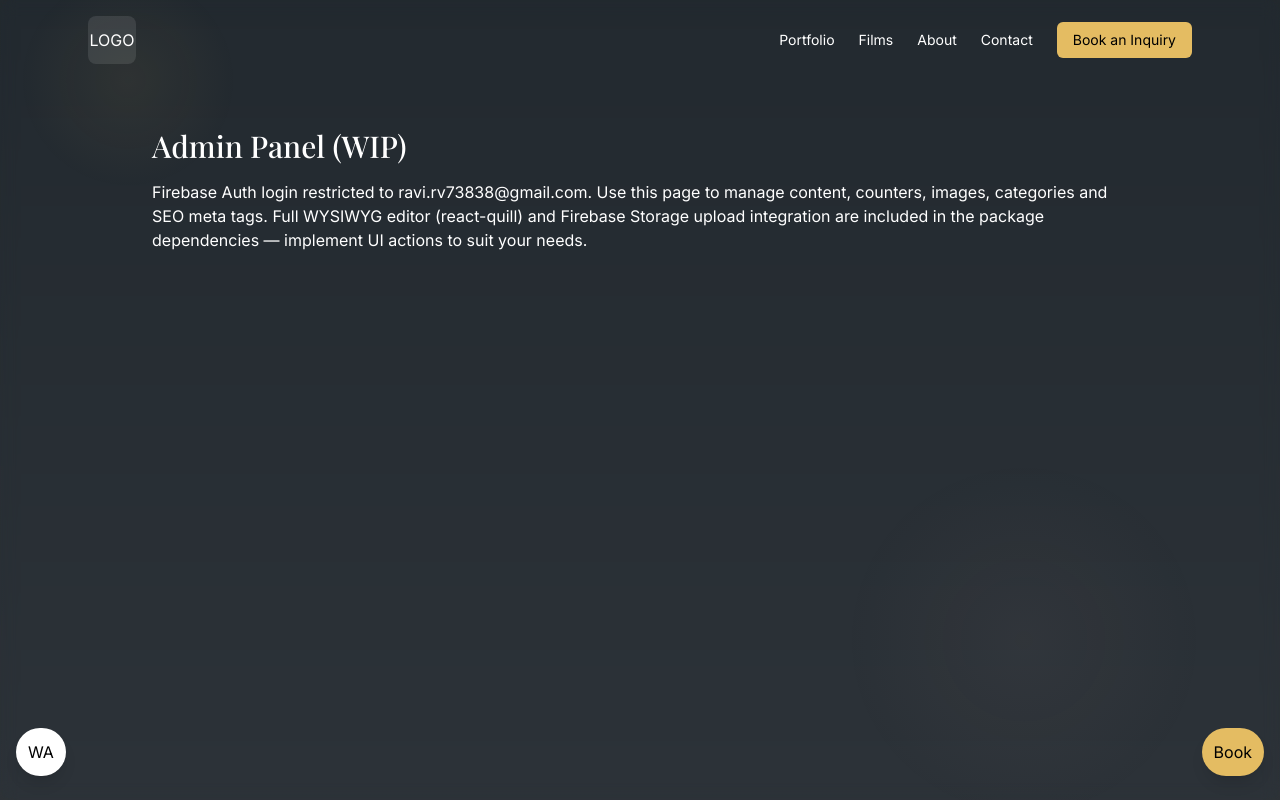
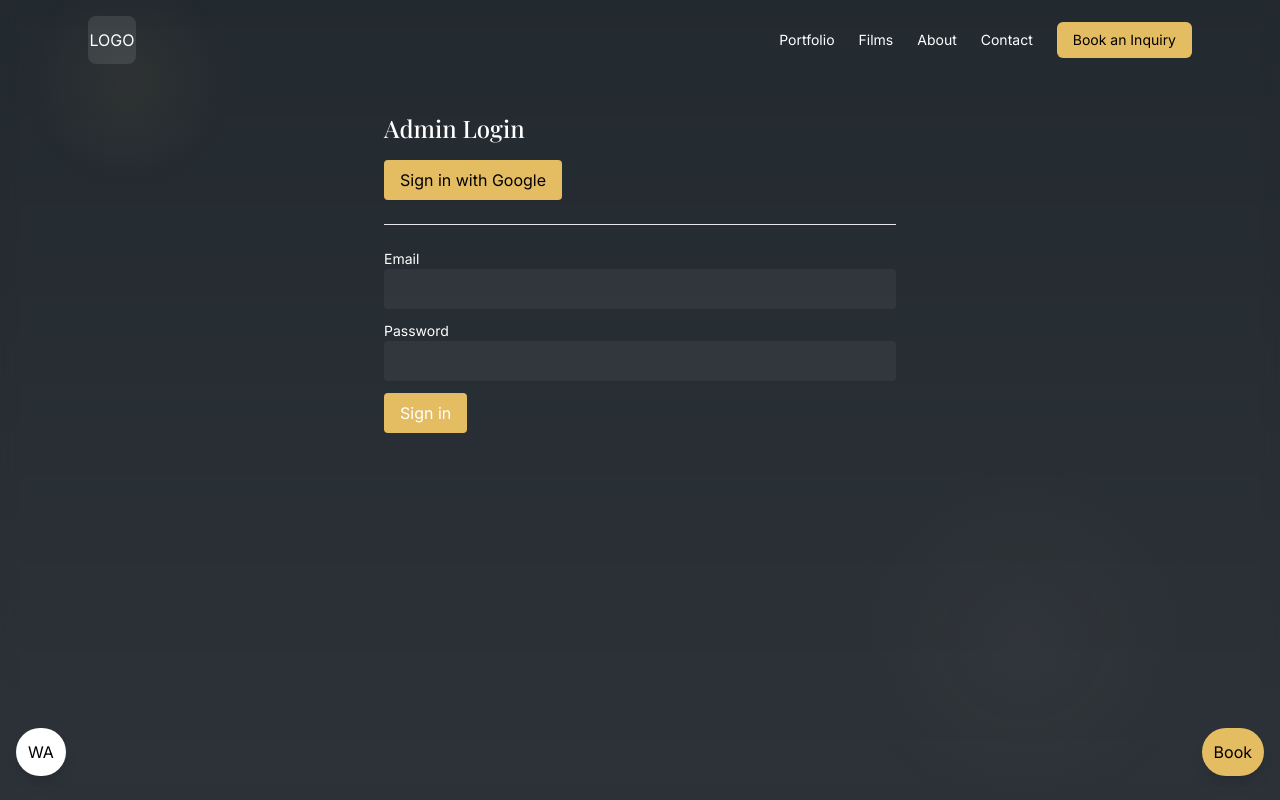
Before and after one commit to imravi49/website-3, a React (Vite) app: page /admin in a window 1280 px wide. Built offline with nearby package versions, Linux system fonts and the light colour scheme; no server answers.

Commit message:
Update AdminPanel.jsx

```diff
--- a/src/components/AdminPanel.jsx
+++ b/src/components/AdminPanel.jsx
@@ -1,10 +1,148 @@
-import React from 'react'
+// src/components/AdminPanel.jsx
+import React, { useEffect, useState } from "react";
+import { auth } from "../firebase"; // uses your src/firebase.js
+import {
+  signInWithPopup,
+  GoogleAuthProvider,
+  signInWithEmailAndPassword,
+  signOut,
+  onAuthStateChanged,
+} from "firebase/auth";
 
-export default function AdminPanel(){
+const ADMIN_EMAIL = "ravi.rv73838@gmail.com";
+
+export default function AdminPanel() {
+  const [user, setUser] = useState(null);
+  const [loading, setLoading] = useState(true);
+  const [emailLogin, setEmailLogin] = useState({ email: "", password: "" });
+  const provider = new GoogleAuthProvider();
+
+  useEffect(() => {
+    const unsub = onAuthStateChanged(auth, (u) => {
+      setUser(u);
+      setLoading(false);
+    });
+    return () => unsub();
+  }, []);
+
+  async function handleGoogle() {
+    try {
+      const res = await signInWithPopup(auth, provider);
+      if (res.user.email !== ADMIN_EMAIL) {
+        await signOut(auth);
+        alert("Access denied — not an admin email.");
+        return;
+      }
+      setUser(res.user);
+    } catch (e) {
+      console.error(e);
+      alert("Google sign-in failed.");
+    }
+  }
+
+  async function handleEmailSignIn(e) {
+    e.preventDefault();
+    try {
+      const res = await signInWithEmailAndPassword(
+        auth,
+        emailLogin.email,
+        emailLogin.password
+      );
+      if (res.user.email !== ADMIN_EMAIL) {
+        await signOut(auth);
+        alert("Access denied — not an admin email.");
+        return;
+      }
+      setUser(res.user);
+    } catch (err) {
+      console.error(err);
+      alert("Email sign-in failed: " + err.message);
+    }
+  }
+
+  async function handleSignOut() {
+    await signOut(auth);
+    setUser(null);
+  }
+
+  if (loading) return <div className="p-8">Checking auth...</div>;
+
+  if (!user) {
+    return (
+      <div className="max-w-xl mx-auto p-8">
+        <h2 className="text-2xl font-elegant mb-4">Admin Login</h2>
+
+        <div className="mb-6">
+          <button
+            onClick={handleGoogle}
+            className="px-4 py-2 rounded bg-gold text-black"
+          >
+            Sign in with Google
+          </button>
+        </div>
+
+        <div className="border-t pt-6">
+          <form onSubmit={handleEmailSignIn} className="space-y-3">
+            <div>
+              <label className="block text-sm">Email</label>
+              <input
+                required
+                type="email"
+                value={emailLogin.email}
+                onChange={(e) =>
+                  setEmailLogin({ ...emailLogin, email: e.target.value })
+                }
+                className="w-full p-2 rounded bg-white/5"
+              />
+            </div>
+
+            <div>
+              <label className="block text-sm">Password</label>
+              <input
+                required
+                type="password"
+                value={emailLogin.password}
+                onChange={(e) =>
+                  setEmailLogin({ ...emailLogin, password: e.target.value })
+                }
+                className="w-full p-2 rounded bg-white/5"
+              />
+            </div>
+
+            <div className="flex gap-3">
+              <button type="submit" className="px-4 py-2 rounded bg-gold">
+                Sign in
+              </button>
+            </div>
+          </form>
+        </div>
+      </div>
+    );
+  }
+
+  // Logged-in admin view
   return (
-    <section className="max-w-5xl mx-auto px-6 py-12">
-      <h2 className="text-3xl font-elegant mb-4">Admin Panel (WIP)</h2>
-      <p>Firebase Auth login restricted to ravi.rv73838@gmail.com. Use this page to manage content, counters, images, categories and SEO meta tags. Full WYSIWYG editor (react-quill) and Firebase Storage upload integration are included in the package dependencies — implement UI actions to suit your needs.</p>
-    </section>
-  )
+    <div className="max-w-5xl mx-auto p-6">
+      <div className="flex justify-between items-center mb-6">
+        <h1 className="text-2xl font-elegant">Admin Dashboard</h1>
+        <div>
+          <span className="mr-4">Signed in as: {user.email}</span>
+          <button onClick={handleSignOut} className="px-3 py-2 rounded border">
+            Sign out
+          </button>
+        </div>
+      </div>
+
+      {/* Replace below with real admin controls (WYSIWYG editor, image uploader, counters, SEO) */}
+      <section className="p-4 rounded bg-white/5">
+        <h2 className="font-elegant text-xl mb-2">Content Management</h2>
+        <p>This is the admin area — add your WYSIWYG, image uploader, counters UI here.</p>
+
+        {/* Example: button to open a simple media uploader modal (you'll implement) */}
+        <div className="mt-6">
+          <button className="px-4 py-2 rounded bg-gold">Open Media Manager</button>
+        </div>
+      </section>
+    </div>
+  );
 }
```
